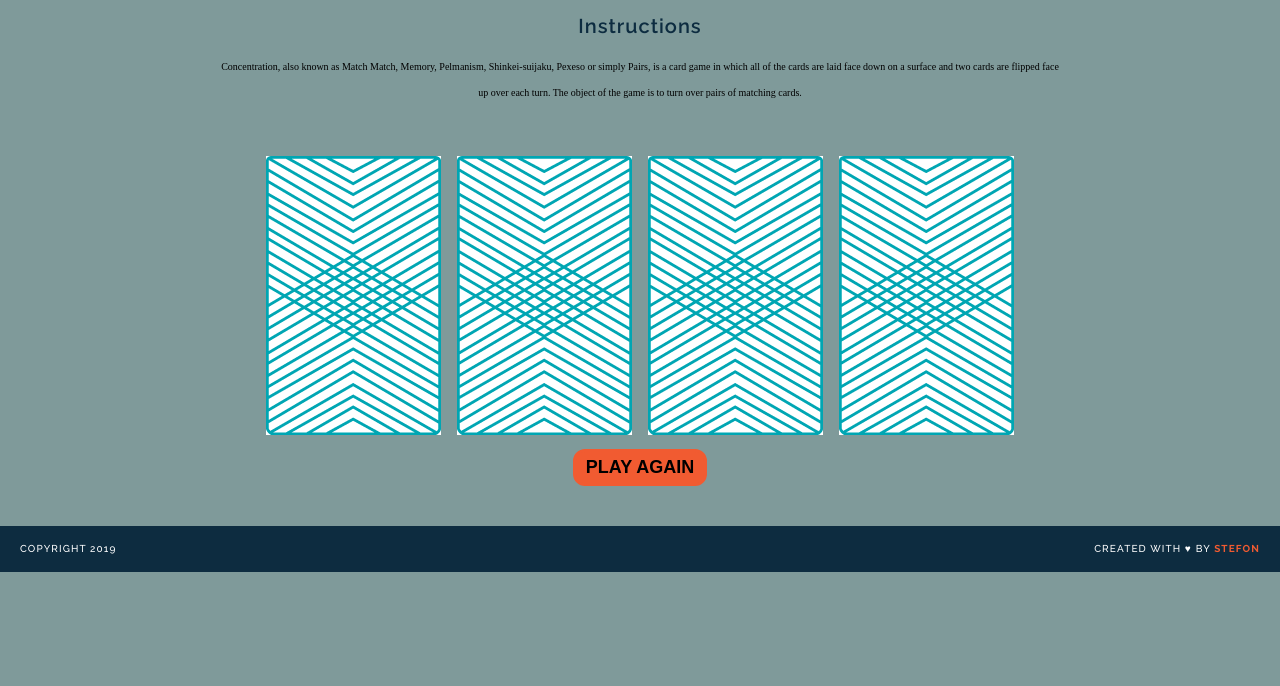
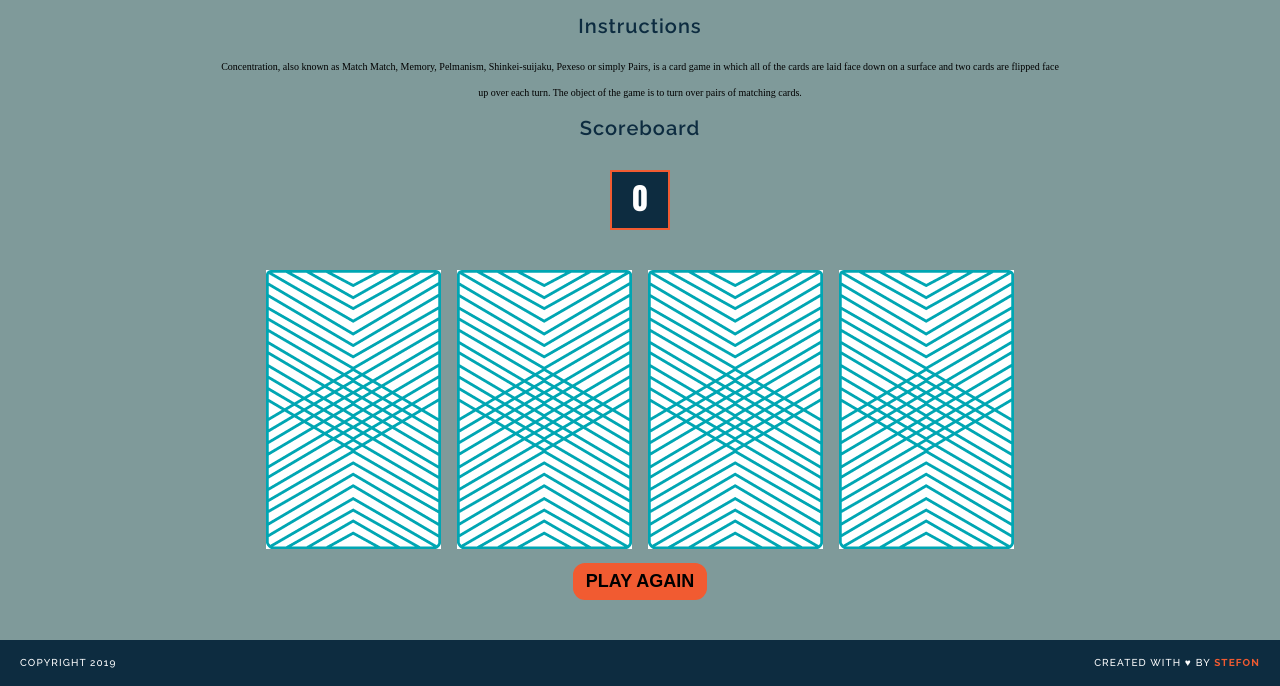
Before and after one commit to StefonSimmons/sei-fundamentals-memorygame, a plain HTML site: page memory_game/index.html in a window 1280 px wide. Shown: the part 172-858 px from the top of the page. Before the commit the page ends 800 px from the top, so only its background shows below. Drawn offline with Linux system fonts and the light colour scheme; a web font is replaced by a local one.

Commit message:
added more game logic

```diff
--- a/memory_game/css/main.css
+++ b/memory_game/css/main.css
@@ -36,21 +36,42 @@ nav{
 	padding: 0 10px;
 	background-color: rgba(0,255,255,.2);
 }
-h2, h3{
+h2{
 	font-family: "Raleway",sans-serif;
 	color: #0D2C40;
 	letter-spacing: 1px;
 	font-weight: 600;
 	font-size: 20px;
 }
-
 p {
 	font-family: "Droid Serif", serif;
 	line-height: 26px;
 	font-size: 10px;
 }
+
+h3{
+	font-family: "Raleway",sans-serif;
+	color: #0D2C40;
+	letter-spacing: 1px;
+	font-weight: 600;
+	font-size: 20px;
+	margin: 0px;
+}
+.score{
+	background: #0D2C40;
+	border: solid #F15B31 2px;
+	display: inline-block;
+	box-sizing: border-box;
+	width: 60px;
+	height: 60px;
+	font-size: 30px;
+	padding: 14px;
+	color: white;
+	font-family: Impact, Haettenschweiler, 'Arial Narrow Bold', sans-serif;
+}
 img{
-	margin:40px 8px 0 8px;
+	margin:10px 8px 0 8px;
+
 }
 button{
 	font-size: 18px;
@@ -82,6 +103,7 @@ footer{
 	display: block;
 	content: " ";
 	clear: both;
+
 }
 .name{
 	color: #F15B31;
--- a/memory_game/index.html
+++ b/memory_game/index.html
@@ -2,6 +2,7 @@
 <html>
 <head>
 	<title>Memory Card Game</title>
+	<link rel="shortcut icon" href="images/king-of-hearts.png">
 	<link href="https://fonts.googleapis.com/css?family=Droid+Serif|Raleway:400,500,600,700" rel="stylesheet">
 	<link rel="stylesheet" type="text/css" href="css/main.css">
 </head>
@@ -12,12 +13,21 @@
 		</header>
 		<nav>
 		<a class = "link" href="#howto">Instructions</a>
-		<a class = "link">Game</a>
+		<a class = "link" href="#play">Game</a>
 		</nav>
-		<h2><a name = "howto">Instructions</a></h2>
-		<p>Concentration, also known as Match Match, Memory, Pelmanism, Shinkei-suijaku, Pexeso or simply Pairs, is a card game in which all of the cards are laid face down on a surface and two cards are flipped face up over each turn. The object of the game is to turn over pairs of matching cards.</p>
-
-		<div id="game-board" class="board-clearfix">
+		<section>
+			<h2><a name = "howto">Instructions</a></h2>
+			<p>Concentration, also known as Match Match, Memory, Pelmanism, Shinkei-suijaku, Pexeso or simply Pairs, is a card game in which all of the cards are laid face down on a surface and two cards are flipped face up over each turn. The object of the game is to turn over pairs of matching cards.</p>
+		</section>
+		<section>
+			<h3>
+				Scoreboard
+			</h3>
+			<p class="score alarmClock">
+				0
+			</p>
+		</section>
+		<div id="game-board" class="board-clearfix"><a name="play"></a>
 		</div>
 		<button type = "reset" onclick = "resetBoard()">PLAY AGAIN</button>
 	</main>
--- a/memory_game/js/main.js
+++ b/memory_game/js/main.js
@@ -26,7 +26,8 @@ var scoreBoard = [];
 function checkforMatch(){
     if(cardsInPlay[0] === cardsInPlay[1]){
         scoreBoard.push([cardsInPlay[0], cardsInPlay[1]]);
-        alert("You found a match! You've scored " + scoreBoard.length + " point!");
+        //alert("You found a match! You've scored " + scoreBoard.length + " point!");
+        createScore();
     }
     else{
         alert("Sorry, try again");
@@ -34,14 +35,13 @@ function checkforMatch(){
 };
 
 function flipCard(){
-    cardId = this.getAttribute("id");
-  /*console.log("User flipped " + cards[cardId].name);
-    console.log(cards[cardId].cardImage);
-    console.log(cards[cardId].suit);*/
+
+    var cardId = this.getAttribute("id");
     this.setAttribute("src", cards[cardId].cardImage);
     cardsInPlay.push(cards[cardId].name);
     if(cardsInPlay.length === 2){
-        checkforMatch();
+        setTimeout(function() {checkforMatch();}, 500);
+
     };
 };
 
@@ -49,11 +49,15 @@ function createBoard(){
     for (i=0; i<cards.length; i++) {
         var cardElement = document.createElement("img");
         cardElement.setAttribute("src", "images/back.png");
-        cardElement.setAttribute("id", i)
+        cardElement.setAttribute("id", i);
         cardElement.addEventListener("click", flipCard);
         document.getElementById("game-board").appendChild(cardElement);
+    };
+};
 
-    };
+function createScore(){
+    var score = document.querySelector(".score");
+    score.innerHTML = scoreBoard.length;
 };
 
 function resetBoard(){
```
